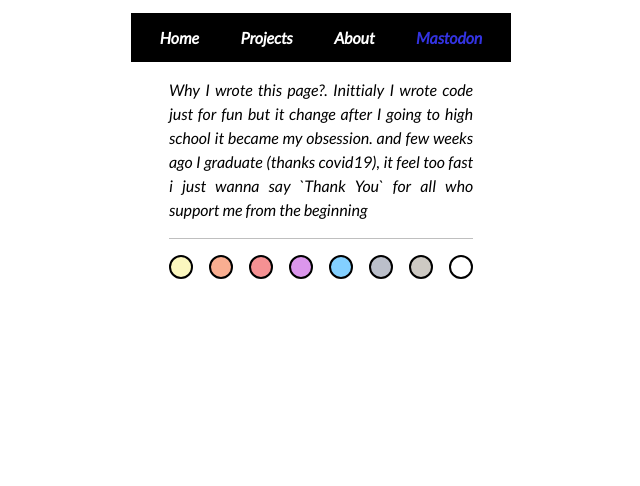
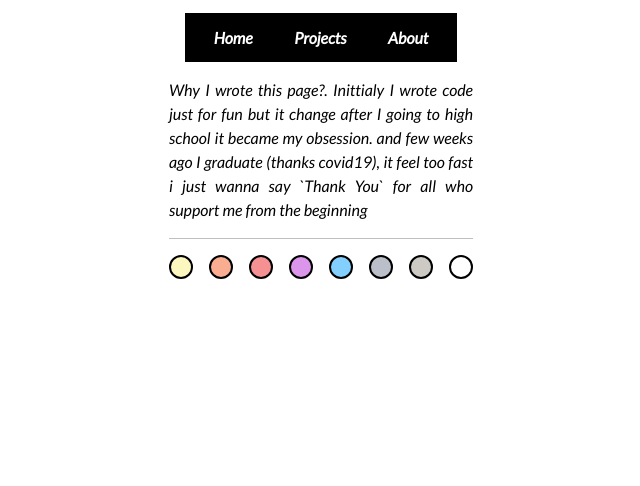
Before and after one commit to bstka/bstka.github.io, a plain HTML site: page index.html in a window 1280 px wide. Shown: the part 314-800 px from the top of the page, without its empty margins (319-959 px from the left). Drawn offline with Linux system fonts and the light colour scheme; no server answers.

Commit message:
Update index.html

```diff
--- a/index.html
+++ b/index.html
@@ -47,7 +47,6 @@
                 <a id="Home">Home</a>
                 <a id="Project">Projects</a>
                 <a id="About">About</a>
-                <a rel="me" href="https://mstdn.id/@bstka">Mastodon</a>
             </div>
         </nav>
         <div id="Content"
```
